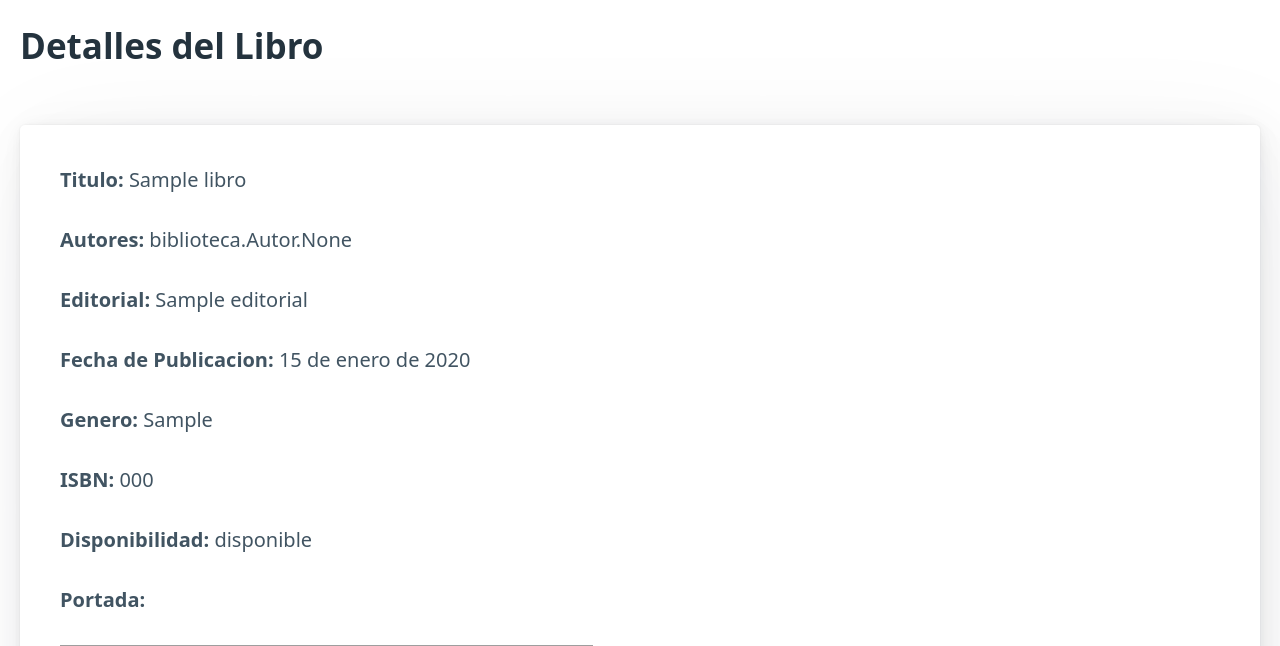
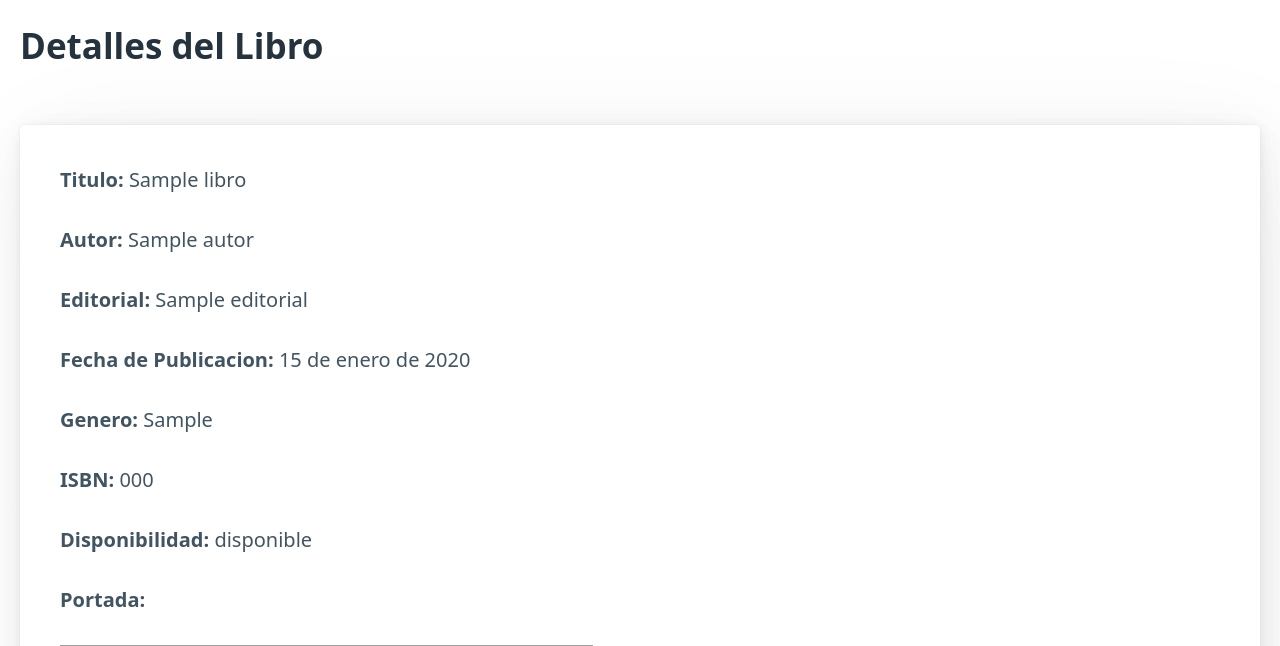
Before and after one commit to ieshm-2daw/libreria-dakkusu988, a Django app: page /detalles/1 in a window 1280 px wide. Shown: the top 646 px of the page. Run offline with Django 4.2, Linux system fonts and the light colour scheme; tables that the repository leaves empty hold one stand-in row (values such as "Sample post"); grey boxes are pictures that could not be loaded.

Commit message:
cambio en detalles para mostrar bien el autor

```diff
--- a/biblioteca/templates/biblioteca/detallesLibros.html
+++ b/biblioteca/templates/biblioteca/detallesLibros.html
@@ -13,7 +13,13 @@
 
         <article>
             <p><strong>Titulo:</strong> {{ object.titulo }}</p>
-            <p><strong>Autores:</strong> {{ object.autores }}</p>
+            <p>
+                <strong>Autor:</strong> <!-- Para mostrar correctamente el nombre del autor correspondiente --->
+                {% for autor in object.autores.all %}
+                        {{ autor.nombre }}
+                {% endfor %}
+            </p>
+
             <p><strong>Editorial:</strong> {{ object.editorial }}</p>
             <p><strong>Fecha de Publicacion:</strong> {{ object.fecha_publicacion }}</p>
             <p><strong>Genero:</strong> {{ object.genero }}</p>
```
